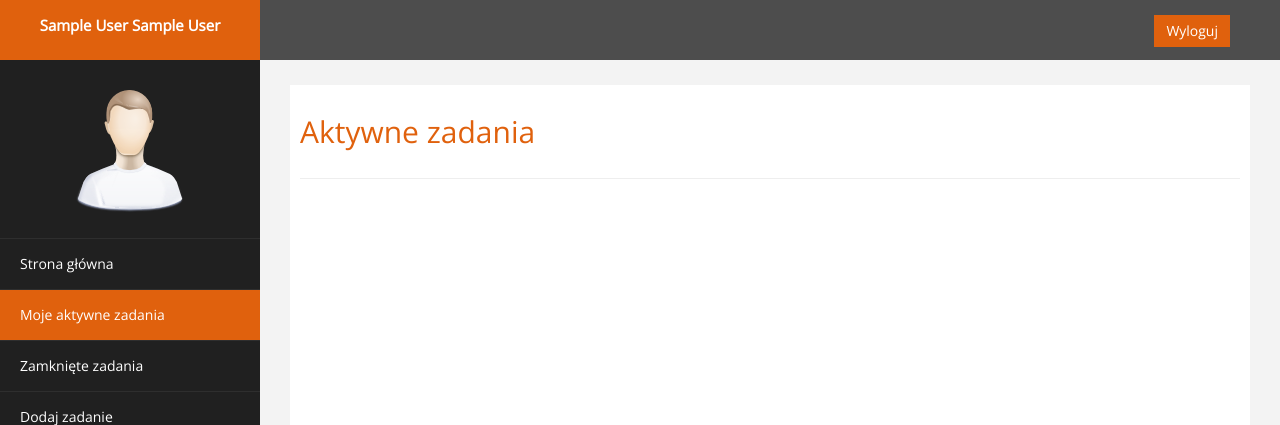
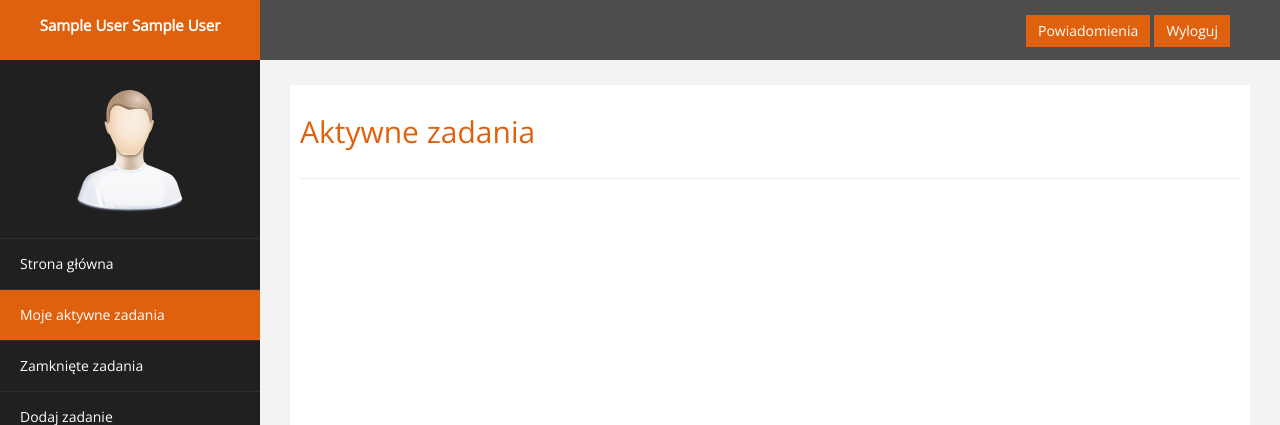
Before and after one commit to hubmegityou/HD, a PHP site: page /tasks.php in a window 1280 px wide. Shown: the top 425 px of the page. Run offline with PHP 8.4, Linux system fonts and the light colour scheme; the visitor is signed in with stand-in values (Sample User, id 1); data comes from the database, SQL or seed files in the repository.

Commit message:
button z powiadomieniami na wszystkich zakładkach

```diff
--- a/add_subtasks.php
+++ b/add_subtasks.php
@@ -34,7 +34,8 @@
     <div style="color: white;
     padding: 15px 50px 5px 50px;
     float: right;
-    font-size: 16px;">  <a href="logout.php" class="btn btn-danger square-btn-adjust">Wyloguj</a> </div>
+    font-size: 16px;"> <a href="nots.php" class="btn btn-danger square-btn-adjust">Powiadomienia</a>
+        <a href="logout.php" class="btn btn-danger square-btn-adjust">Wyloguj</a> </div>
         </nav>
            <!-- /. NAV TOP  -->
                 <nav class="navbar-default navbar-side" role="navigation">
--- a/add_tasks.php
+++ b/add_tasks.php
@@ -35,7 +35,8 @@
     <div style="color: white;
     padding: 15px 50px 5px 50px;
     float: right;
-    font-size: 16px;">  <a href="logout.php" class="btn btn-danger square-btn-adjust">Wyloguj</a> </div>
+    font-size: 16px;"> <a href="nots.php" class="btn btn-danger square-btn-adjust">Powiadomienia</a>
+        <a href="logout.php" class="btn btn-danger square-btn-adjust">Wyloguj</a> </div>
         </nav>
            <!-- /. NAV TOP  -->
                 <nav class="navbar-default navbar-side" role="navigation">
--- a/add_user.php
+++ b/add_user.php
@@ -35,7 +35,8 @@
     <div style="color: white;
     padding: 15px 50px 5px 50px;
     float: right;
-    font-size: 16px;">  <a href="logout.php" class="btn btn-danger square-btn-adjust">Logout</a> </div>
+    font-size: 16px;"> <a href="nots.php" class="btn btn-danger square-btn-adjust">Powiadomienia</a>
+        <a href="logout.php" class="btn btn-danger square-btn-adjust">Logout</a> </div>
         </nav>
            <!-- /. NAV TOP  -->
                 <nav class="navbar-default navbar-side" role="navigation">
--- a/old_tasks.php
+++ b/old_tasks.php
@@ -34,7 +34,8 @@
     <div style="color: white;
     padding: 15px 50px 5px 50px;
     float: right;
-    font-size: 16px;">  <a href="logout.php" class="btn btn-danger square-btn-adjust">Wyloguj</a> </div>
+    font-size: 16px;">  <a href="nots.php" class="btn btn-danger square-btn-adjust">Powiadomienia</a>
+        <a href="logout.php" class="btn btn-danger square-btn-adjust">Wyloguj</a> </div>
         </nav>
            <!-- /. NAV TOP  -->
                 <nav class="navbar-default navbar-side" role="navigation">
--- a/tasks.php
+++ b/tasks.php
@@ -35,7 +35,8 @@
     <div style="color: white;
     padding: 15px 50px 5px 50px;
     float: right;
-    font-size: 16px;">  <a href="logout.php" class="btn btn-danger square-btn-adjust">Wyloguj</a> </div>
+    font-size: 16px;"> <a href="nots.php" class="btn btn-danger square-btn-adjust">Powiadomienia</a>
+        <a href="logout.php" class="btn btn-danger square-btn-adjust">Wyloguj</a> </div>
         </nav>
            <!-- /. NAV TOP  -->
                 <nav class="navbar-default navbar-side" role="navigation">
--- a/tasks_all.php
+++ b/tasks_all.php
@@ -34,7 +34,8 @@
     <div style="color: white;
     padding: 15px 50px 5px 50px;
     float: right;
-    font-size: 16px;">  <a href="logout.php" class="btn btn-danger square-btn-adjust">Wyloguj</a> </div>
+    font-size: 16px;"> <a href="nots.php" class="btn btn-danger square-btn-adjust">Powiadomienia</a>
+        <a href="logout.php" class="btn btn-danger square-btn-adjust">Wyloguj</a> </div>
         </nav>
            <!-- /. NAV TOP  -->
                 <nav class="navbar-default navbar-side" role="navigation">
--- a/team_tasks.php
+++ b/team_tasks.php
@@ -35,7 +35,8 @@
     <div style="color: white;
     padding: 15px 50px 5px 50px;
     float: right;
-    font-size: 16px;">  <a href="logout.php" class="btn btn-danger square-btn-adjust">Wyloguj</a> </div>
+    font-size: 16px;"> <a href="nots.php" class="btn btn-danger square-btn-adjust">Powiadomienia</a>
+        <a href="logout.php" class="btn btn-danger square-btn-adjust">Wyloguj</a> </div>
         </nav>
            <!-- /. NAV TOP  -->
                 <nav class="navbar-default navbar-side" role="navigation">
```
